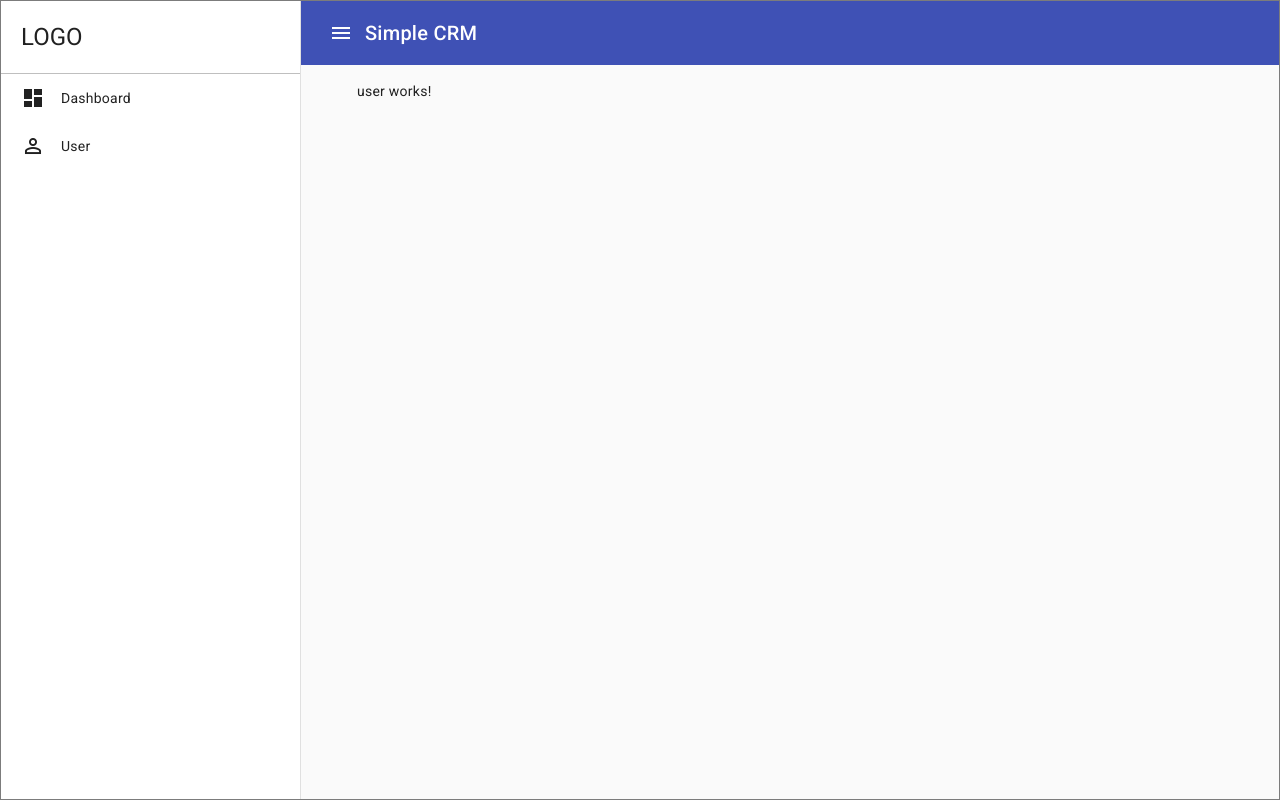
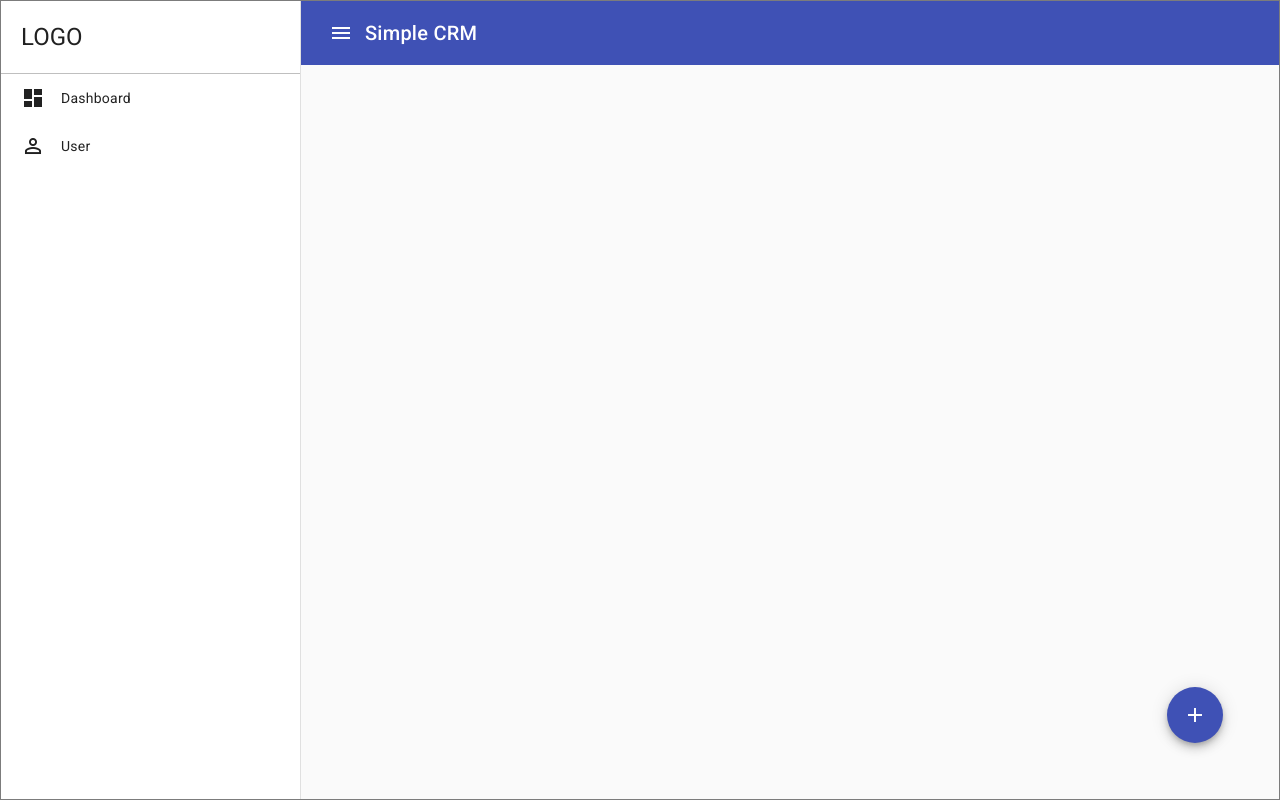
Before and after one commit to KayBeckmann/simpleCRM, an Angular app: page /user in a window 1280 px wide. Built offline with nearby package versions, Linux system fonts and the light colour scheme.

Commit message:
added button 'new user'

```diff
--- a/src/app/user/user.component.html
+++ b/src/app/user/user.component.html
@@ -1 +1,9 @@
-<p>user works!</p>
+<button
+  mat-fab
+  matTooltip="Add a user."
+  [matTooltipPosition]="'above'"
+  color="primary"
+  class="position"
+>
+  <mat-icon>add</mat-icon>
+</button>
--- a/src/app/user/user.component.scss
+++ b/src/app/user/user.component.scss
@@ -0,0 +1,5 @@
+.position {
+  position: absolute;
+  bottom: 56px;
+  right: 56px;
+}
```
Also changed, not shown: src/app/user/user.component.ts (+5 -7 lines).
